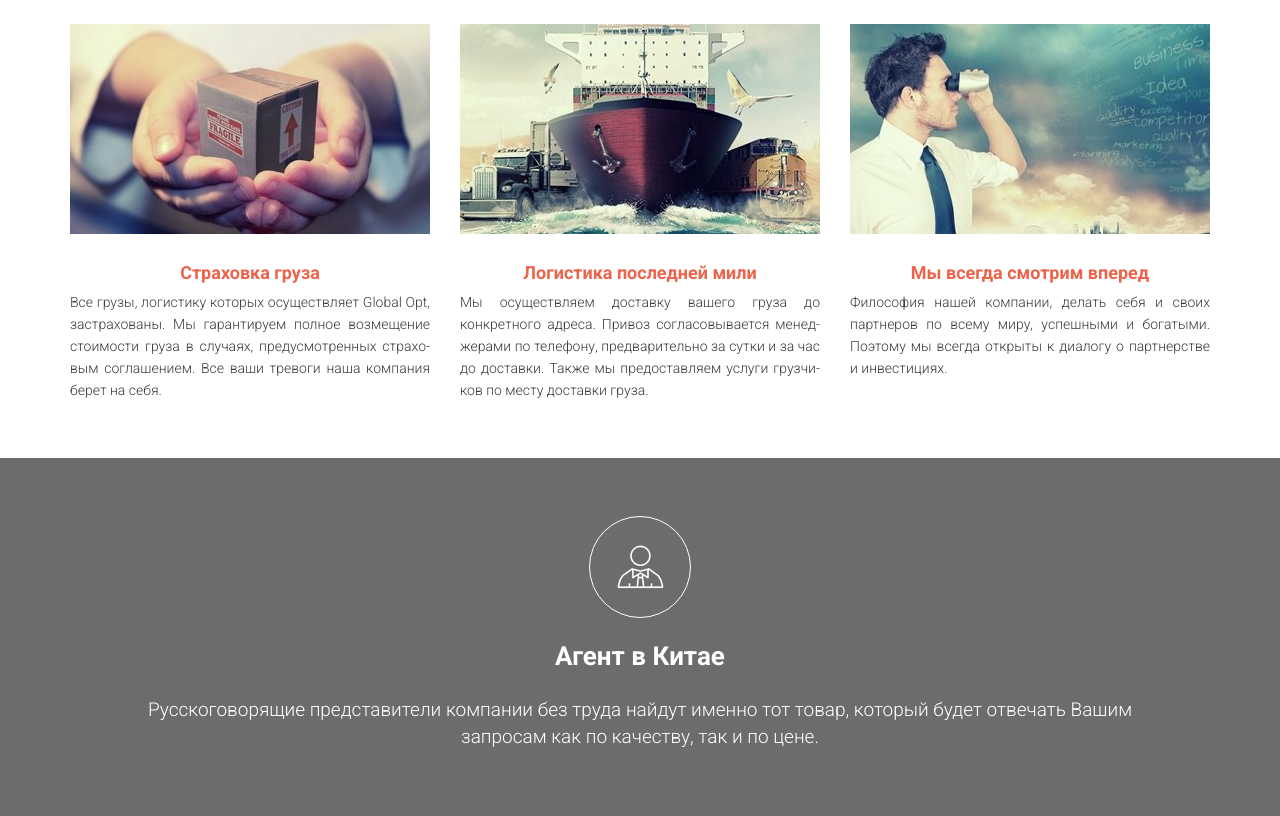
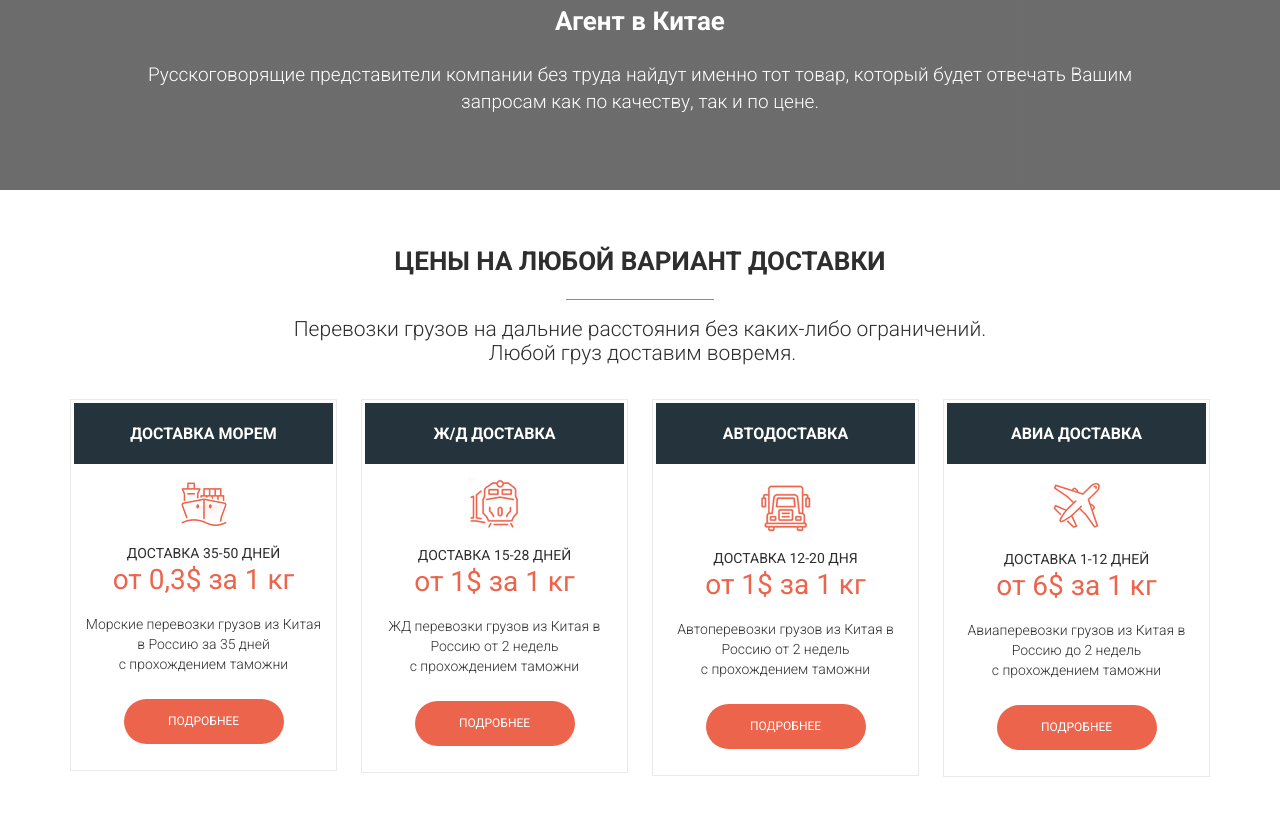
Before and after one commit to olga-volga/global_opt, a website: page src/index.html in a window 1280 px wide. Shown: the part 1554-2370 px from the top of the page. After the commit the page ends 2331 px from the top, so only its background shows below. Drawn offline with nearby package versions, Linux system fonts and the light colour scheme; files that its build step writes are made by us from their sources; files whose address does not match are found by name.

Commit message:
create html&styles for prices section

```diff
--- a/src/index.html
+++ b/src/index.html
@@ -83,7 +83,7 @@
 			</div>
 		</div>
 	</div>
-	<div class="advantages">
+	<!--<div class="advantages">
 		<div class="container">
 			<h2 class="section-title">Преимущества работы с GlobalOpt</h2>
 			<div class="advantages__body">
@@ -145,7 +145,7 @@
 				</div>
 			</div>
 		</div>
-	</div>
+	</div>-->
 	<div class="about">
 		<div class="container">
 			<h2 class="section-title">Наша работа - больше чем просто доставка</h2>
@@ -179,6 +179,51 @@
 			<p class="agent__text">Русскоговорящие представители компании без труда найдут именно тот товар, который будет отвечать Вашим запросам как по качеству, так и по цене.</p>
 		</div>
 	</div>
+	<div class="prices">
+		<div class="container">
+			<h2 class="section-title">Цены на любой вариант доставки</h2>
+			<div class="divider"></div>
+			<p class="section-descr">Перевозки грузов на дальние расстояния без каких-либо ограничений. <br>&nbsp;Любой груз доставим вовремя.</p>
+			<div class="prices__body">
+				<div class="prices__column">
+					<div class="prices-item">
+						<div class="prices-item__header">Доставка морем</div>
+						<img src="img/prices/icon_1.png" alt="ship" class="prices-item__icon">
+						<p class="prices-item__price">Доставка 35-50 дней <span>от 0,3$ за 1 кг</span></p>
+						<p class="prices-item__descr">Морские перевозки грузов из Китая <br>в Россию за 35 дней <br>с прохождением таможни</p>
+						<button class="button button_details">Подробнее</button>
+					</div>
+				</div>
+				<div class="prices__column">
+					<div class="prices-item">
+						<div class="prices-item__header">Ж/Д доставка</div>
+						<img src="img/prices/icon_2.png" alt="train" class="prices-item__icon">
+						<p class="prices-item__price">Доставка 15-28 дней <span>от 1$ за 1 кг</span></p>
+						<p class="prices-item__descr">ЖД перевозки грузов из Китая в <br>Россию от 2 недель <br>с прохождением таможни</p>
+						<button class="button button_details">Подробнее</button>
+					</div>
+				</div>
+				<div class="prices__column">
+					<div class="prices-item">
+						<div class="prices-item__header">Автодоставка</div>
+						<img src="img/prices/icon_3.png" alt="car" class="prices-item__icon">
+						<p class="prices-item__price">Доставка 12-20 дня <span>от 1$ за 1 кг</span></p>
+						<p class="prices-item__descr">Автоперевозки грузов из Китая в <br>Россию от 2 недель <br>с прохождением таможни</p>
+						<button class="button button_details">Подробнее</button>
+					</div>
+				</div>
+				<div class="prices__column">
+					<div class="prices-item">
+						<div class="prices-item__header">Авиа доставка</div>
+						<img src="img/prices/icon_4.png" alt="plane" class="prices-item__icon">
+						<p class="prices-item__price">Доставка 1-12 дней <span>от 6$ за 1 кг</span></p>
+						<p class="prices-item__descr">Авиаперевозки грузов из Китая в <br>Россию до 2 недель <br>с прохождением таможни</p>
+						<button class="button button_details">Подробнее</button>
+					</div>
+				</div>
+			</div>
+		</div>
+	</div>
 
 	<script src="script.js"></script>
 </body>
--- a/src/scss/base/_variables.scss
+++ b/src/scss/base/_variables.scss
@@ -4,6 +4,8 @@ $main: #3a3a3a;
 $light: #fff;
 $dark: #2e2e2e;
 $bg: #f3f3f3;
+$bg-price: #25333c;
+$border-price: #e9e9e9;
 $btn-hover: #dc5238;
 
 //Fonts
--- a/src/scss/media/_media.scss
+++ b/src/scss/media/_media.scss
@@ -4,3 +4,4 @@
 @import './_media_advantages.scss';
 @import './_media_about.scss';
 @import './_media_section-descr.scss';
+@import './_media_prices.scss';
--- /dev/null
+++ b/src/scss/media/_media_prices.scss
@@ -0,0 +1,13 @@
+.prices {
+	@media (max-width: $maxw) {
+		&__body {
+			max-width: 600px;
+			justify-content: center;
+			flex-wrap: wrap;
+			margin: 4px auto 0;
+		}
+		&__column {
+			margin: 30px 12px 0;
+		}
+	}
+}
--- a/src/scss/sections/_button.scss
+++ b/src/scss/sections/_button.scss
@@ -1,4 +1,6 @@
 .button {
+    width: 160px;
+    height: 45px;
     background-color: $accent;
     font-size: 12px;
     line-height: 22px;
@@ -7,14 +9,13 @@
     text-align: center;
     border-radius: 50px;
     color: $light;
+    transition: all 0.5s;
 
     &:hover {
         background-color: $btn-hover;
     }
 
     &_header {
-        width: 160px;
-        height: 45px;
         margin-left: 19px;
     }
     &_main {
@@ -24,4 +25,7 @@
         line-height: 17px;
         font-weight: 700;
     }
+    &_details {
+        margin-top: 25px;
+    }
 }
--- /dev/null
+++ b/src/scss/sections/_prices.scss
@@ -0,0 +1,62 @@
+.prices {
+	padding-top: 53px;
+
+	&__body {
+		display: flex;
+		justify-content: space-between;
+		margin: 34px -12px 0;
+	}
+	&__column {
+		margin: 0 12px;
+	}
+	.prices-item {
+		display: flex;
+		flex-direction: column;
+		align-items: center;
+		width: 267px;
+		border: 1px solid $border-price;
+		padding: 3px 3px 26px;
+
+		&__header {
+			display: flex;
+			justify-content: center;
+			align-items: center;
+			width: 100%;
+			height: 61px;
+			background-color: $bg-price;
+			font-size: 16px;
+			line-height: 23px;
+			font-weight: 700;
+			text-align: center;
+			text-transform: uppercase;
+			color: $light;
+		}
+		&__icon {
+			margin-top: 14px;
+		}
+		&__price {
+			font-size: 14px;
+			line-height: 23px;
+			font-weight: 400;
+			text-align: center;
+			text-transform: uppercase;
+			color: $dark;
+			margin-top: 12px;
+			span {
+				display: block;
+				font-size: 28px;
+				line-height: 30px;
+				text-transform: none;
+				color: $accent;
+			}
+		}
+		&__descr {
+			font-size: 14px;
+			line-height: 20px;
+			font-weight: 300;
+			text-align: center;
+			color: $dark;
+			margin-top: 19px;
+		}
+	}
+}
--- a/src/scss/style.scss
+++ b/src/scss/style.scss
@@ -11,6 +11,7 @@
 .container {
     max-width: $container;
 	margin: 0 auto;
+
     @media (max-width: $maxw) {
         max-width: none;
         width: 100%;
@@ -31,5 +32,6 @@
 @import 'sections/_section-descr.scss';
 @import 'sections/_agent.scss';
 @import 'sections/_section-icon.scss';
+@import 'sections/_prices.scss';
 
 @import 'media/_media.scss';
```
Also changed, not shown: dist/index.html, dist/style.min.css.
